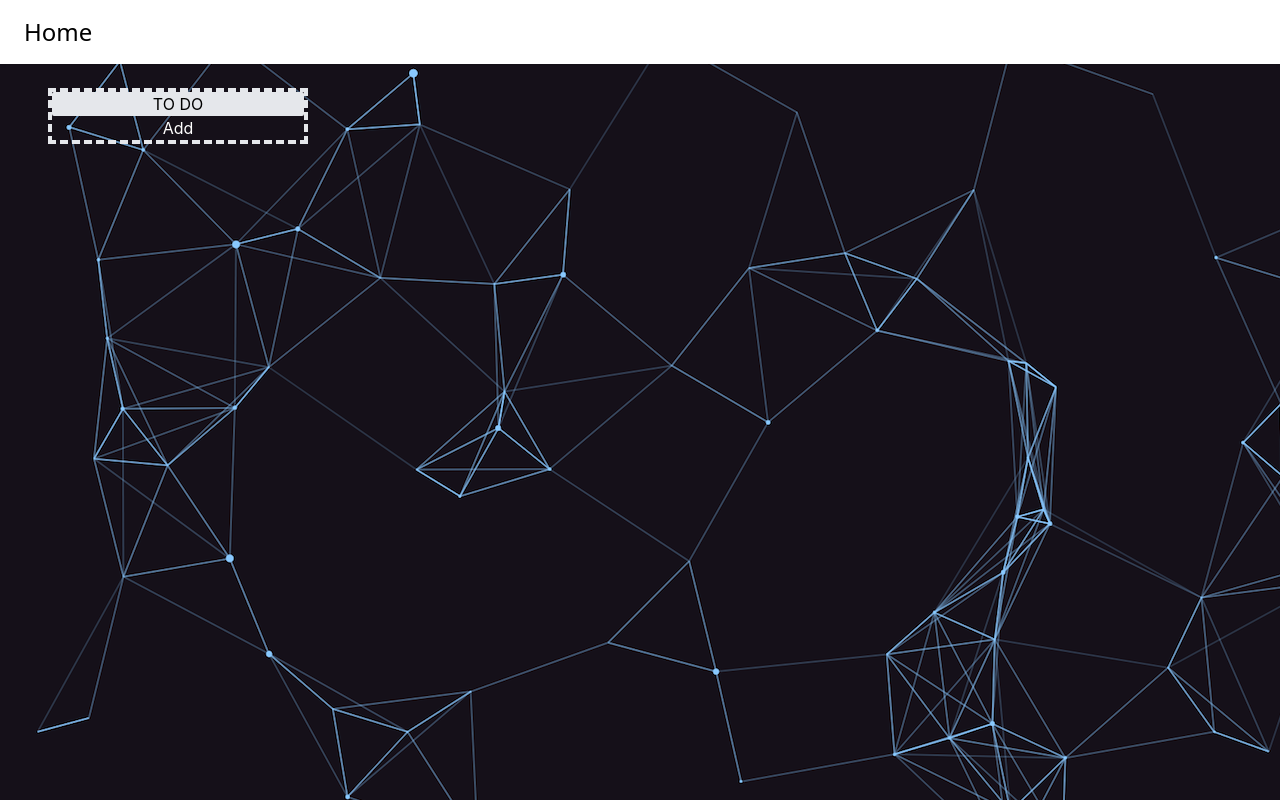
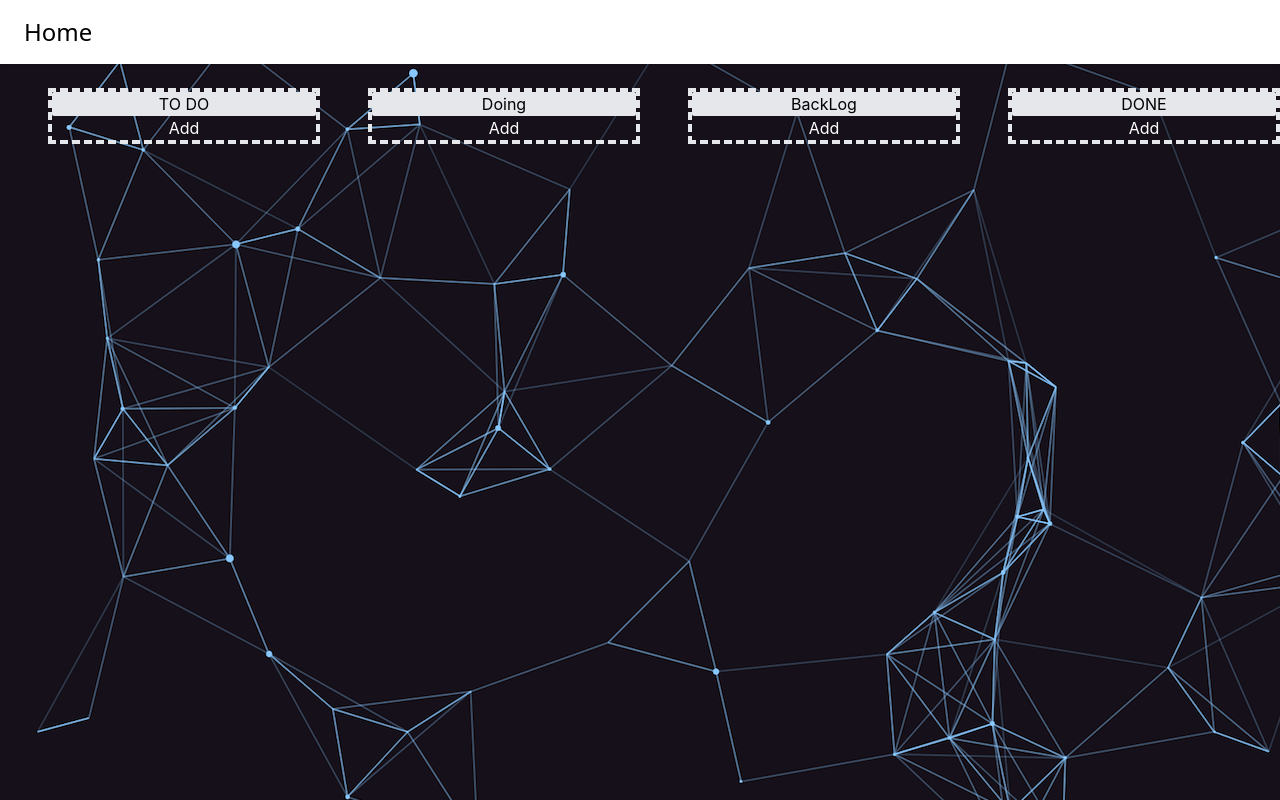
Before and after one commit to nicolacalvio/DSI_Board, a React (Create React App) app in the folder dsi_board/: page / in a window 1280 px wide. Built offline with nearby package versions, Linux system fonts and the light colour scheme.

Commit message:
fixed description

```diff
--- a/dsi_board/src/App.tsx
+++ b/dsi_board/src/App.tsx
@@ -2,7 +2,6 @@ import React, {Component} from 'react';
 import Header from "./components/Header";
 import Column from "./components/Column";
 import './App.css';
-import Card from './components/Card';
 
 
 class App extends Component<any, any> {
@@ -12,8 +11,11 @@ state = {}
       return (
           <>
               <Header />
-              <div className="grid grid-cols-4 gap-4">
+              <div className="grid grid-cols-4 gap-0">
                 <Column title="TO DO"/>
+                  <Column title="Doing"/>
+                  <Column title="BackLog"/>
+                  <Column title="DONE"/>
               </div>
           </>
       );
--- a/dsi_board/src/components/Card.tsx
+++ b/dsi_board/src/components/Card.tsx
@@ -4,11 +4,15 @@ import DescriptionCard from './DescriptionCard';
 interface State {
     description? : { id:number, title:string, desc:string } | undefined;
     title:string;
+    desc:string;
 }
 
 class Card extends Component<any, any> {
     updateTitle =(title:string)=>{
         this.setState({title});
+    }
+    updateDesc =(desc:string)=>{
+        this.setState({desc});
     }
 
     _handleKeyDown = (e:any) => {
@@ -31,13 +35,13 @@ class Card extends Component<any, any> {
         }
     }
 
-    setNewDesc = (desc: string) => {
+    setNewDesc = (descri: string) => {
         if(this.state.description){
-            this.updateTitle(desc);
+            this.updateDesc(descri);
             const description = {
                 id:this.state.description.id,
                 title:this.state.description.title,
-                desc:desc,
+                desc:descri
             }
             this.setState({description})
         }
@@ -45,12 +49,14 @@ class Card extends Component<any, any> {
 
     state: Readonly<State> = {
         description: undefined,
-        title: this.props.cardTitle
+        title: this.props.cardTitle,
+        desc: ""
     }
 
     openDesc = () => {
         let description = this.state.description;
-        description = {id:1, title:this.state.title, desc:""}
+        console.log(this.state.description?.desc)
+        description = {id:1, title:this.state.title, desc:this.state.desc}
         this.setState({description})
     }
     closeDesc = () =>{
--- a/dsi_board/src/components/Column.tsx
+++ b/dsi_board/src/components/Column.tsx
@@ -37,7 +37,7 @@ class Column extends Component<any, any> {
             <>
                 <main>
                     <div className="min-h-md max-w-xs ml-12">
-                        <div className="px-4 py-6 sm:px-0">
+                        <div className=" py-6 sm:px-0">
                             <div className="border-4 border-dashed h-auto">
                                 <div className="flex justify-center text-black bg-gray-200 rounded-sm border-gray-200 rounded-lg">{this.props.title}</div>
                                 {this.state.cards.map(card=>
```
